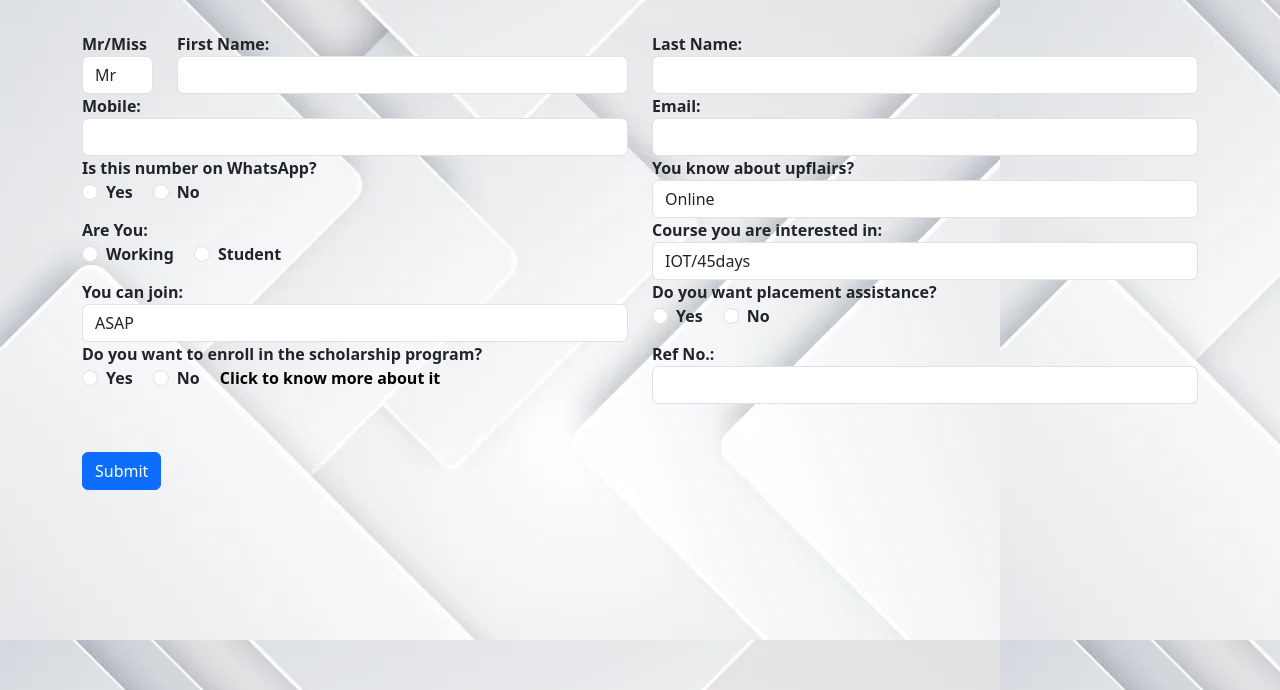
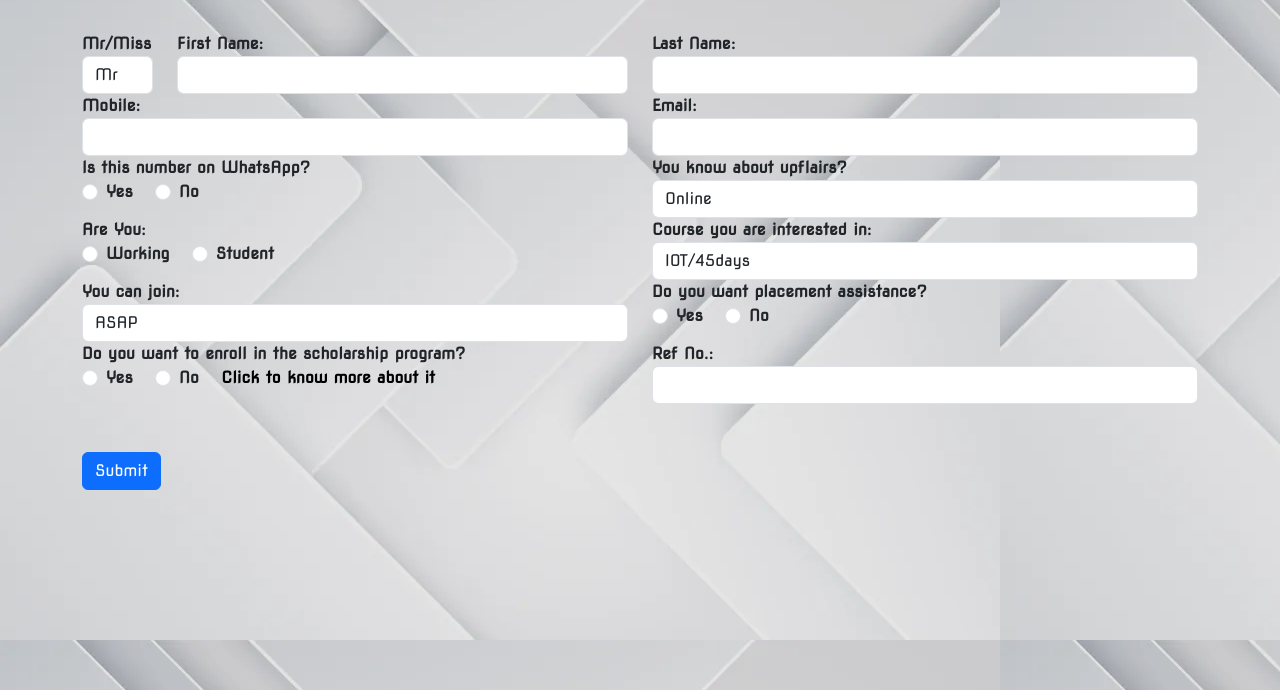
Before and after one commit to vinupflairs/upflair.github.io, a plain HTML site: page index.html in a window 1280 px wide. Shown: the part 110-800 px from the top of the page. Drawn offline with nearby package versions, Linux system fonts and the light colour scheme.

Commit message:
index.html

```diff
--- a/index.html
+++ b/index.html
@@ -2,7 +2,12 @@
 <html>
 
 <head>
+    <meta charset="UTF-8">
+    <meta name="viewport" content="width=device-width, initial-scale=1.0">
     <title>Enquiry Form</title>
+    <link rel="preconnect" href="https://fonts.googleapis.com">
+<link rel="preconnect" href="https://fonts.gstatic.com" crossorigin>
+<link href="https://fonts.googleapis.com/css2?family=Nova+Square&display=swap" rel="stylesheet">
     <link href="https://cdn.jsdelivr.net/npm/bootstrap@5.3.2/dist/css/bootstrap.min.css" rel="stylesheet" integrity="sha384-T3c6CoIi6uLrA9TneNEoa7RxnatzjcDSCmG1MXxSR1GAsXEV/Dwwykc2MPK8M2HN" crossorigin="anonymous">
     <style>
 
@@ -28,10 +33,14 @@
             text-align: center;
             text-decoration: underline;
         }
+        body {
+            background-image:linear-gradient(rgba(0,0,0,0.1),rgba(0,0,0,0.1)), url("background.jpg");
+            font-family: 'Nova Square', sans-serif;
+        }
     </style>
 </head>
 
-<body background="background.jpg"> <br> <br>
+<body> <br> <br>
   <div class="container">
     <h2>Enquiry Form</h2> <br> <br>
     <form action="#" method="post">
@@ -231,7 +240,7 @@
 
         </div> <br> <br>
 
-        <button type="submit" class="btn btn-primary">Submit</button>
+        <button type="submit" class="btn btn-primary">Submit</button> <br>
     </form>
 </div>
 
```
